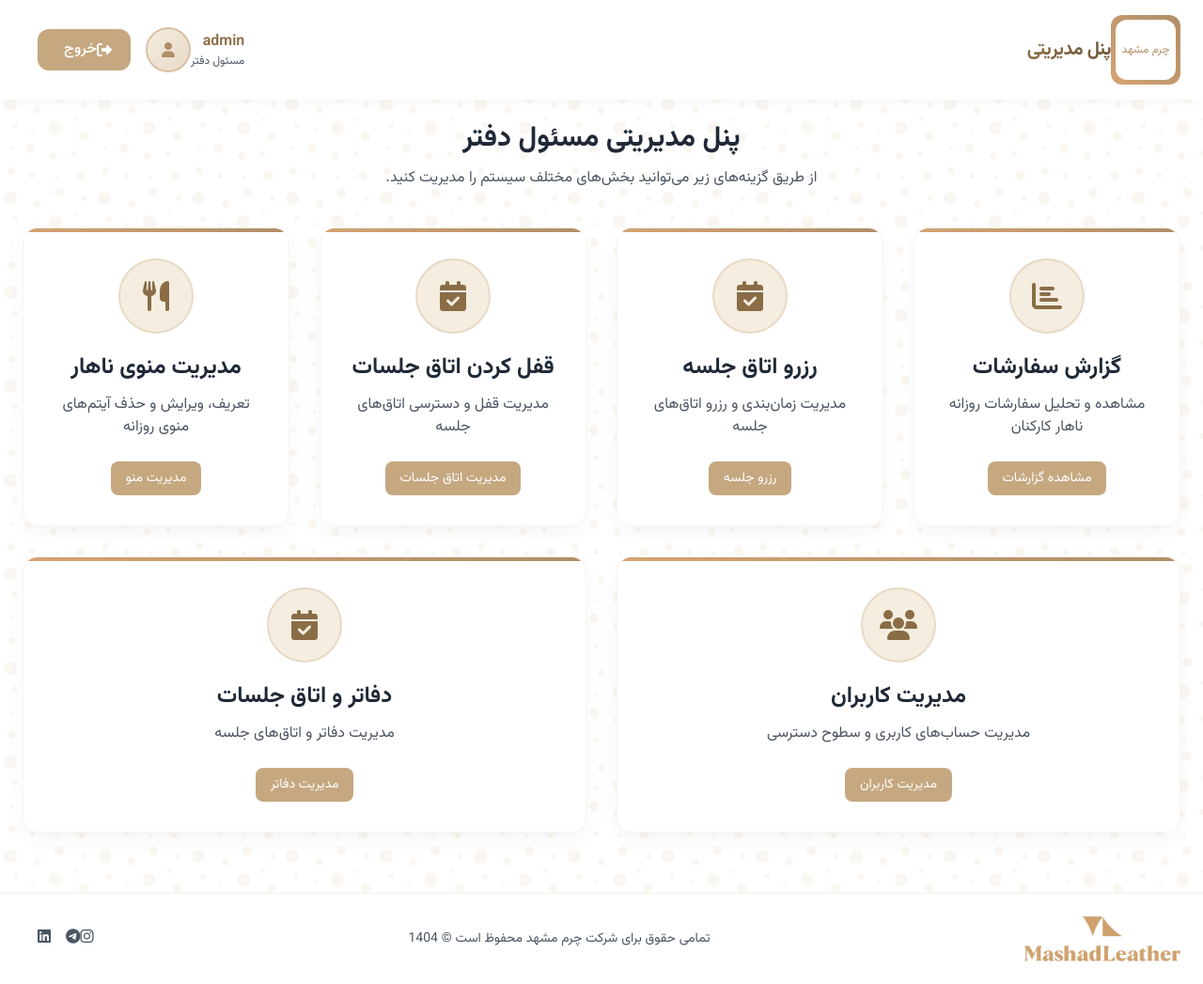
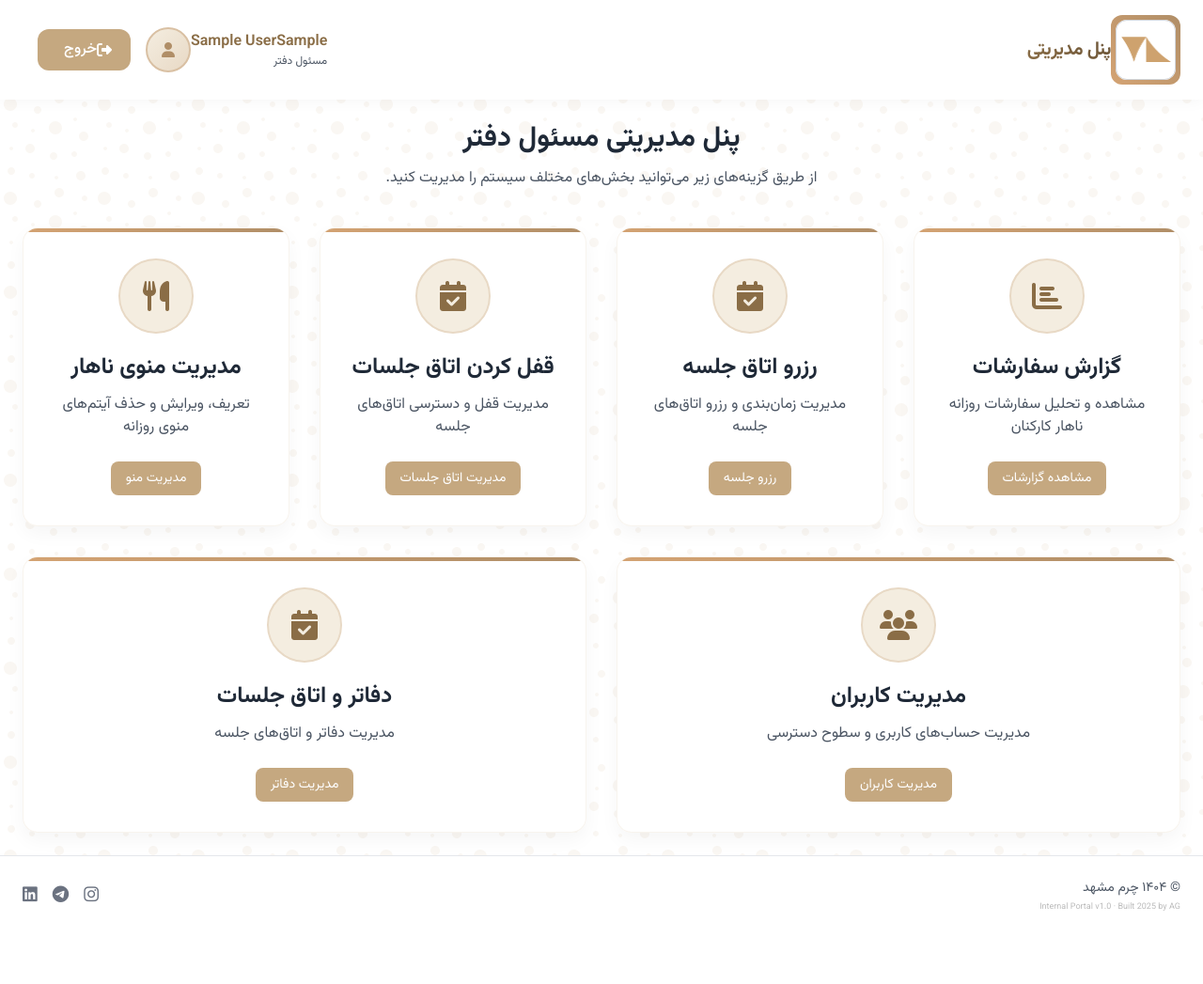
Before and after one commit to arezooghiami/managment, a FastAPI app: page /admin_dashboard in a window 1280 px wide. Shown: the whole page at 94% size. After the commit the page ends 969 px from the top, so only its background shows below. Run offline with FastAPI, Linux system fonts and the light colour scheme; the visitor is signed in with stand-in values (Sample User, id 1); tables that the repository leaves empty hold one stand-in row (values such as "Sample post"); some libraries are stand-ins or nearby versions.

Commit message:
i got my sign in dashboard and console

```diff
--- a/templates/admin/admin_dashboard.html
+++ b/templates/admin/admin_dashboard.html
@@ -1,5 +1,6 @@
 <!DOCTYPE html>
 <html lang="fa" dir="rtl">
+<!-- Developed by Arezoo, with ❤️ for Charm Mashhad -->
 <head>
     <meta charset="UTF-8">
     <meta name="viewport" content="width=device-width, initial-scale=1.0">
@@ -149,7 +150,8 @@
             <div class="logo-bg">
                 <div class="bg-white rounded-xl w-16 h-16 flex items-center justify-center">
                     <div class="text-center">
-                        <div class="text-xs text-leather-500">چرم مشهد</div>
+                        <img src="/static/image/logox.png" alt="چرم مشهد" class="w-16 h-16 object-contain rounded-xl border border-gray-300 p-1" />
+
                     </div>
                 </div>
             </div>
@@ -161,7 +163,7 @@
         <!-- User Section -->
         <div class="flex items-center space-x-4">
             <div class="text-right">
-                <p class="admin-name">admin</p>
+                <p class="admin-name">{{name}}</p>
                 <p class="text-gray-600 text-xs">مسئول دفتر</p>
             </div>
             <div class="w-12 h-12 user-avatar rounded-full flex items-center justify-center">
@@ -254,20 +256,23 @@
 </main>
 
 <!-- Footer -->
-<footer class="py-6 footer-border bg-white mt-10">
-    <div class="max-w-7xl mx-auto px-6">
-        <div class="flex flex-col md:flex-row justify-between items-center">
-            <div class="flex items-center space-x-3">
-                <img src="/static/image/logo.png" alt="Mashhad Leather Logo" class="h-12">
-            </div>
-            <p class="mt-4 md:mt-0 text-gray-600 text-sm">تمامی حقوق برای شرکت چرم مشهد محفوظ است © 1404</p>
-            <div class="mt-4 md:mt-0 flex space-x-4 text-gray-600">
-                <a href="#" class="hover:text-leather-500"><i class="fab fa-instagram"></i></a>
-                <a href="#" class="hover:text-leather-500"><i class="fab fa-telegram"></i></a>
-                <a href="#" class="hover:text-leather-500"><i class="fab fa-linkedin"></i></a>
-            </div>
+<footer class="bg-white border-t border-gray-200 py-6">
+    <div class="max-w-7xl mx-auto px-6 flex flex-col md:flex-row justify-between items-center">
+        <div class="flex flex-col gap-1 mb-4 md:mb-0">
+            <p class="text-gray-600 text-sm">© ۱۴۰۴ چرم مشهد</p>
+            <p style="font-size: 9px; color: #bbb; user-select:none;">
+                Internal Portal v1.0 · Built 2025 by AG
+            </p>
+        </div>
+        <div class="flex gap-4 text-gray-500 text-lg">
+            <a href="https://www.instagram.com/mashadleatherco/?hl=en" class="hover:text-[#8b5e3c]"><i class="fab fa-instagram"></i></a>
+            <a href="#" class="hover:text-[#8b5e3c]"><i class="fab fa-telegram"></i></a>
+            <a href="https://www.linkedin.com/company/mashadleather/posts/?feedView=all" class="hover:text-[#8b5e3c]"><i class="fab fa-linkedin"></i></a>
         </div>
     </div>
 </footer>
 </body>
+<script>
+    console.log("%cDeveloped by Arezoo Ghiami © 2025", "color: gray; font-size: 10px;");
+</script>
 </html>
```
Also changed, not shown: src/routers/admin/admin_dashboard.py (+9 -2 lines), templates/user/user_dashboard.html (+16 -4 lines).
